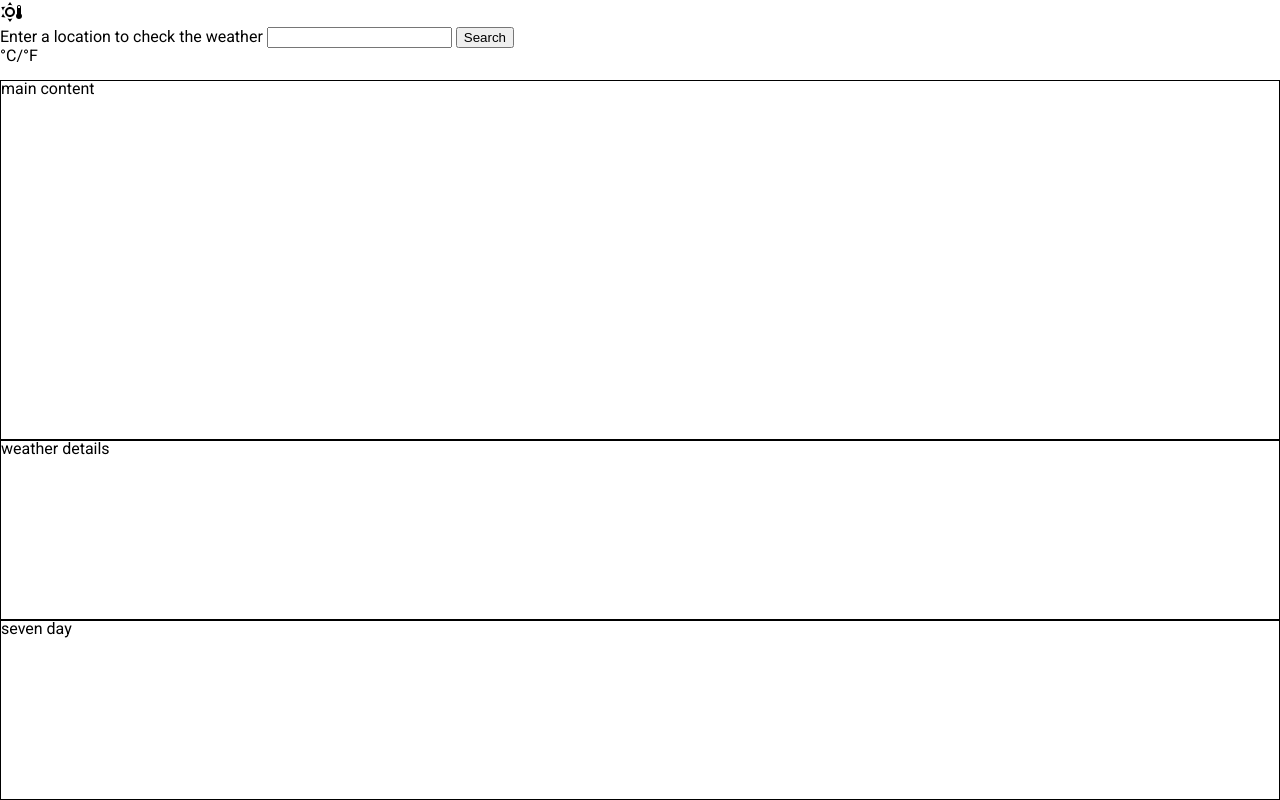
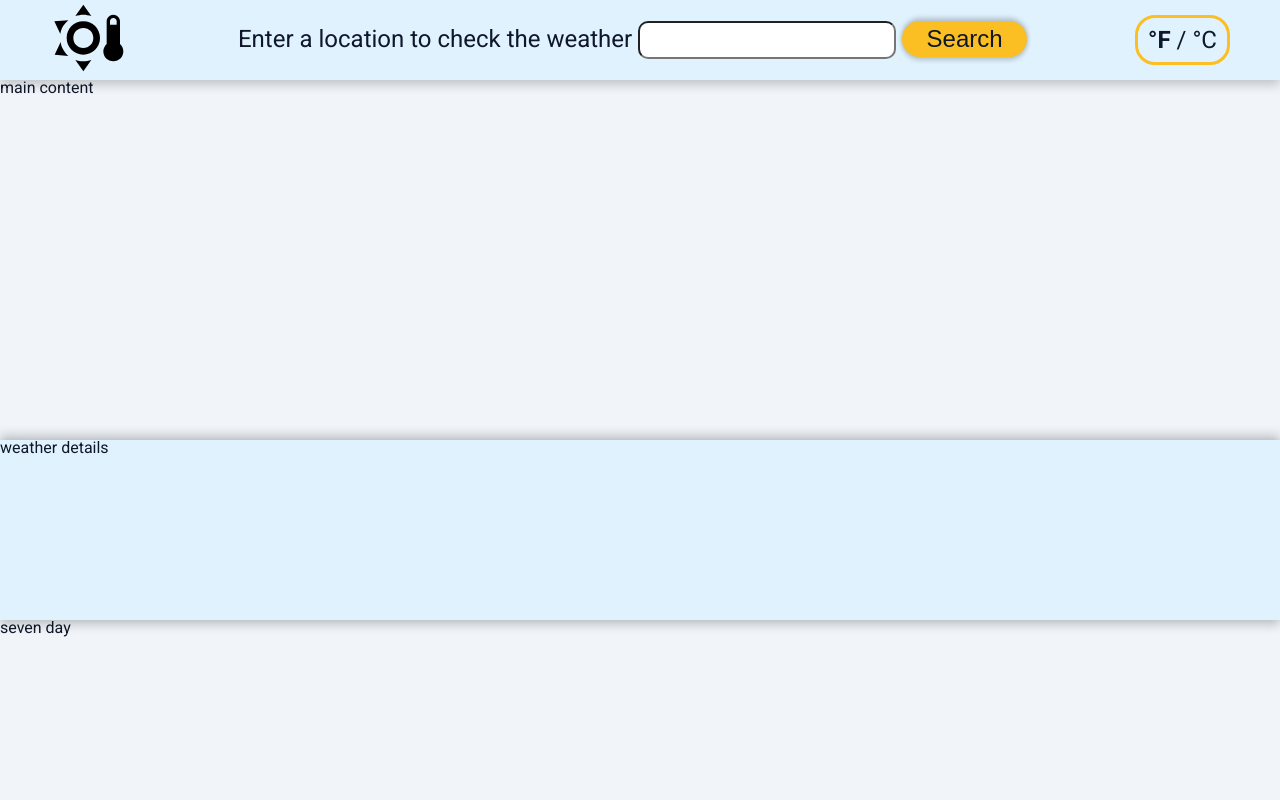
Before and after one commit to jasondewese/odin-weather-app, a website built with webpack: page dist/index.html in a window 1280 px wide. Built offline with Linux system fonts and the light colour scheme.

Commit message:
Style header

```diff
--- a/src/style.css
+++ b/src/style.css
@@ -1,6 +1,8 @@
 html {
     box-sizing: border-box;
     font-family: 'Roboto', sans-serif;
+    font-size: 16px;
+    color: #0f172a;
 }
 
 .container {
@@ -10,14 +12,69 @@ html {
     width: 100vw;
 }
 
+header {
+    padding: 0 50px 0 50px;
+    display: flex;
+    justify-content: space-between;
+    align-items: center;
+    background-color: #e0f2fe;
+    box-shadow: 0px 5px 10px rgba(0,0,0,0.2);
+    z-index:1;
+    font-size: 24px;
+}
+
+header img {
+    width: 5rem;
+}
+
+header input {
+    height: 2rem;
+    width: 250px;
+    font-size: 22px;
+    border-radius: 10px;
+}
+
+.current-units {
+    font-weight: 600;
+}
+
+header form button {
+    border: none;
+    border-radius: 20px;
+    background-color: #fbbf24;
+    color: #0f172a;
+    height: 2.25rem;
+    width: 125px;
+    font-size: 24px;
+    box-shadow: 0px 3px 5px rgba(0,0,0,0.2), 0px -3px 5px rgba(0,0,0,0.2);
+}
+
+.units-wrapper {
+    border: 3px solid #fbbf24;
+    border-radius: 20px;
+
+    padding: 10px;
+}
+
+header form button:hover, .units-wrapper:hover {
+    cursor: pointer;
+}
+
+
+
 main {
-    border: 1px solid black;
+
+    background-color: #f1f5f9;
 }
 
 .weather-details {
-    border: 1px solid black;
+
+    background-color: #e0f2fe;
+    box-shadow: 0px 5px 10px rgba(0,0,0,0.2), 0px -5px 10px rgba(0,0,0,0.2);
+    z-index:1;
 }
 
 .seven-day {
-    border: 1px solid black;
+
+    background-color: #f1f5f9;
 }
```
Also changed, not shown: dist/index.html, dist/main.js.
